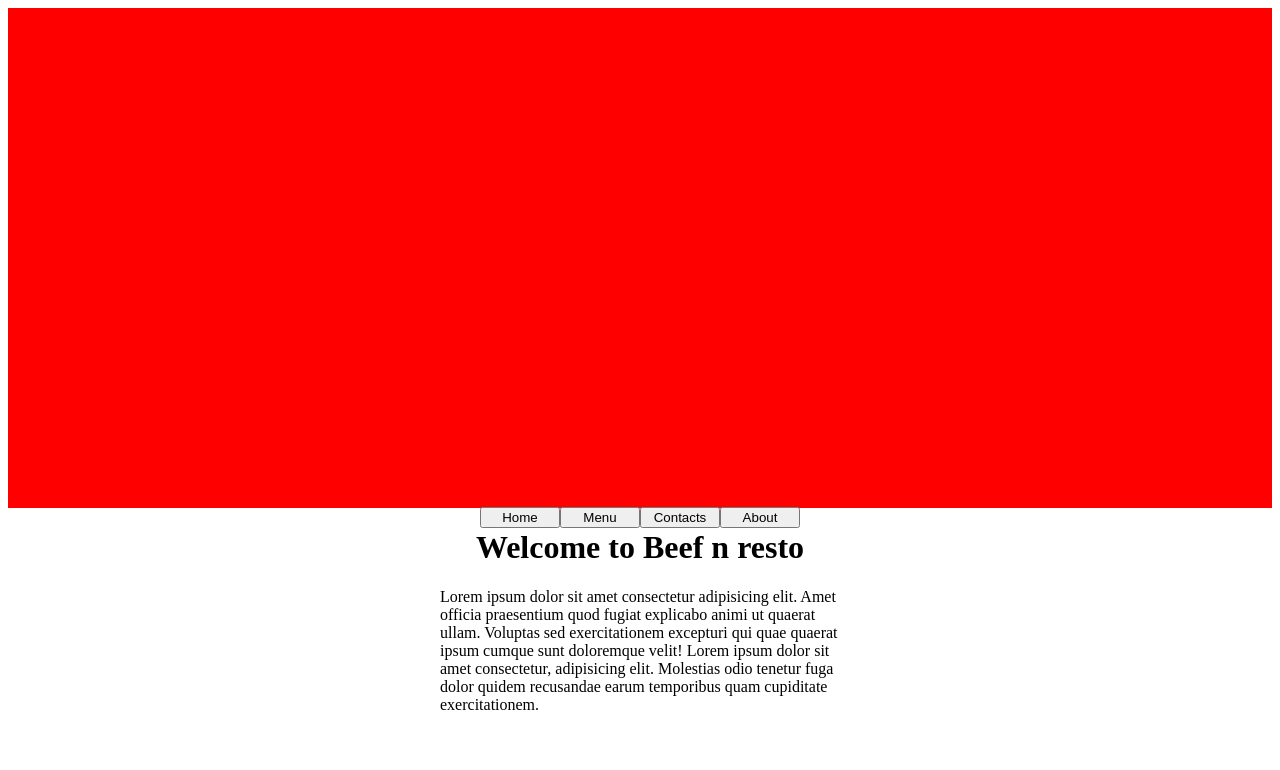
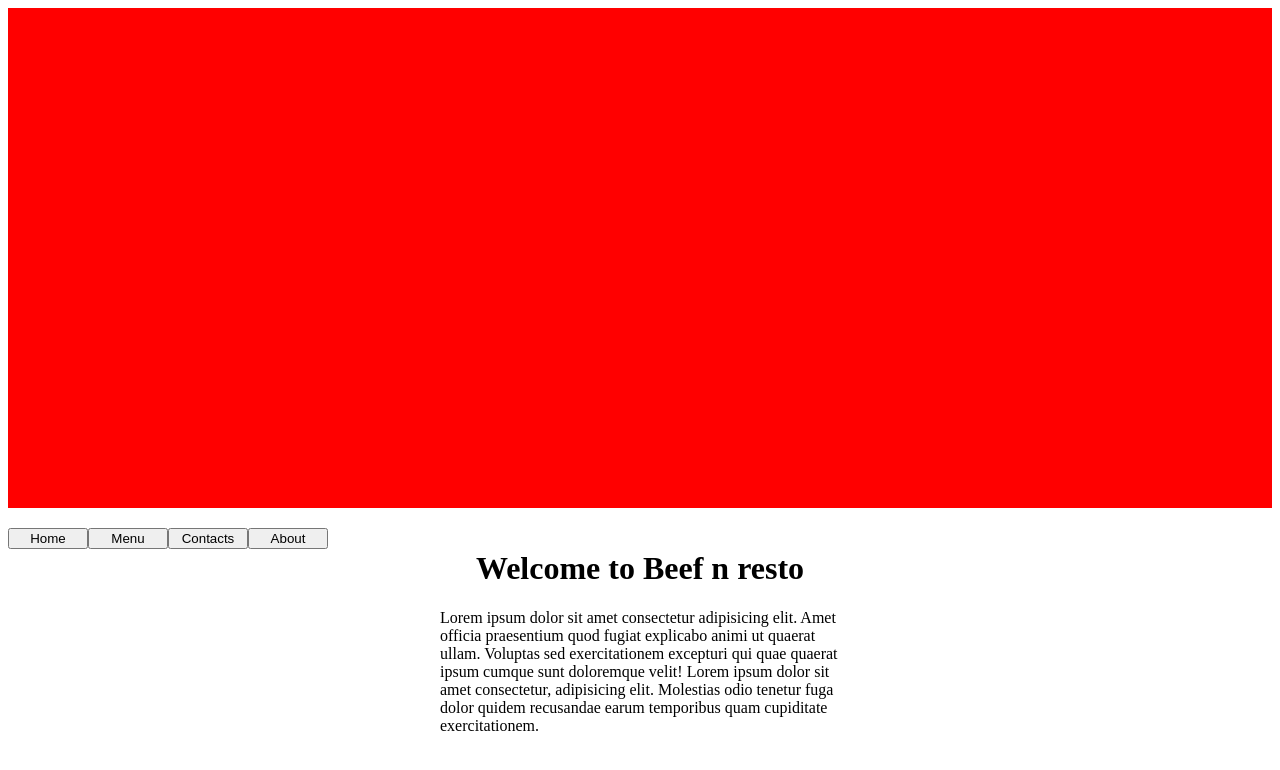
Before and after one commit to Jarmps90/Restaurant-Page, a website built with webpack: page src/index.html in a window 1280 px wide. Shown: the top 770 px of the page. Built offline with nearby package versions, Linux system fonts and the light colour scheme.

Commit message:
Moved nav bar from header to body

```diff
--- a/src/index.html
+++ b/src/index.html
@@ -6,8 +6,8 @@
     <title>Restaraunt Page</title>
 </head>
 <body>
-    <header> <nav></nav></header>
-
+    <header></header>
+    <nav></nav>
     <div id="content"></div>
 </body>
 </html>
```
